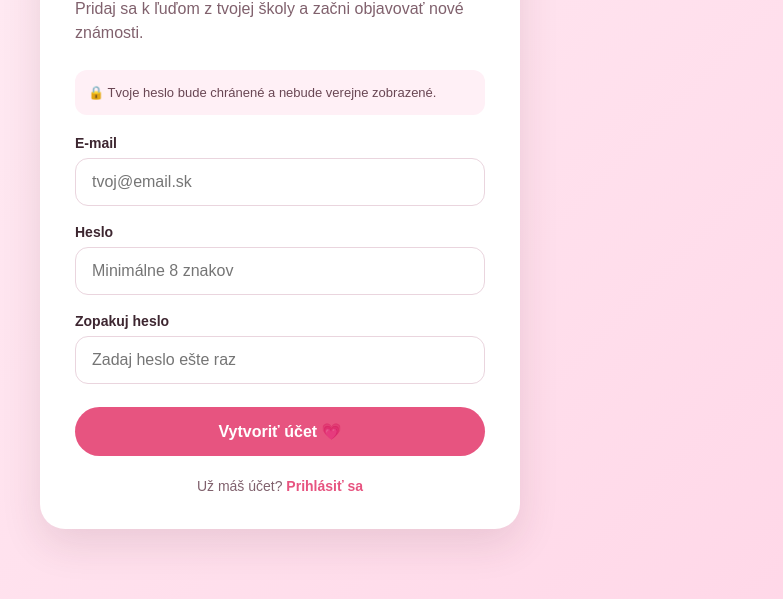
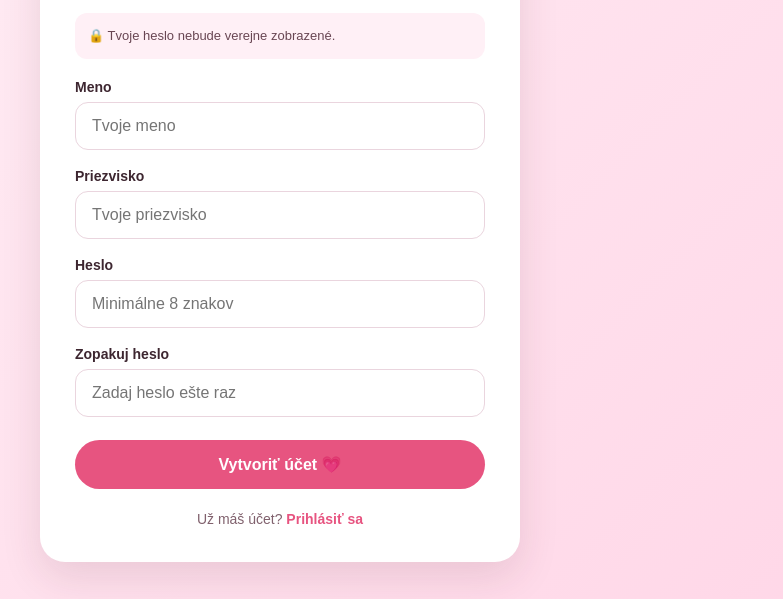
Before and after one commit to DenisSVK/skolska-zoznamka, a plain HTML site: page register.html in a window 1280 px wide. Shown: the part 201-800 px from the top of the page, without its empty margins (360-1143 px from the left). Drawn offline with Linux system fonts and the light colour scheme.

Commit message:
Update register.html

```diff
--- a/register.html
+++ b/register.html
@@ -4,7 +4,7 @@
     <meta charset="UTF-8">
     <meta name="viewport" content="width=device-width, initial-scale=1.0">
 
-    <title>Registrácia | Školská Zoznamka</title>
+    <title>Registrácia | SOŠ Handlová Zoznamka</title>
 
     <style>
         * {
@@ -123,7 +123,7 @@
 <div class="container">
 
     <div class="logo">
-        💗 Školská Zoznamka
+        💗 SOŠ Handlová Zoznamka
     </div>
 
     <div class="card">
@@ -131,38 +131,62 @@
         <h1>Vytvor si účet 💕</h1>
 
         <p class="description">
-            Pridaj sa k ľuďom z tvojej školy a začni objavovať nové známosti.
+            Vytvor si účet a začni objavovať ľudí z tvojej školy.
         </p>
 
         <div class="info">
-            🔒 Tvoje heslo bude chránené a nebude verejne zobrazené.
+            🔒 Tvoje heslo nebude verejne zobrazené.
         </div>
 
         <form>
 
-            <label for="email">E-mail</label>
+            <label for="firstName">
+                Meno
+            </label>
+
             <input
-                type="email"
-                id="email"
-                placeholder="tvoj@email.sk"
+                type="text"
+                id="firstName"
+                placeholder="Tvoje meno"
+                autocomplete="given-name"
                 required
             >
 
-            <label for="password">Heslo</label>
+            <label for="lastName">
+                Priezvisko
+            </label>
+
+            <input
+                type="text"
+                id="lastName"
+                placeholder="Tvoje priezvisko"
+                autocomplete="family-name"
+                required
+            >
+
+            <label for="password">
+                Heslo
+            </label>
+
             <input
                 type="password"
                 id="password"
                 placeholder="Minimálne 8 znakov"
                 minlength="8"
+                autocomplete="new-password"
                 required
             >
 
-            <label for="password2">Zopakuj heslo</label>
+            <label for="password2">
+                Zopakuj heslo
+            </label>
+
             <input
                 type="password"
                 id="password2"
                 placeholder="Zadaj heslo ešte raz"
                 minlength="8"
+                autocomplete="new-password"
                 required
             >
 
@@ -174,7 +198,9 @@
 
         <div class="login">
             Už máš účet?
-            <a href="login.html">Prihlásiť sa</a>
+            <a href="login.html">
+                Prihlásiť sa
+            </a>
         </div>
 
     </div>
```
